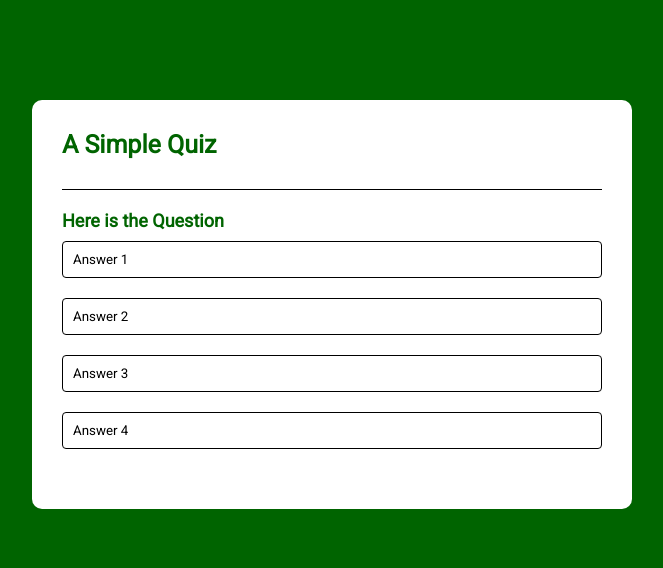
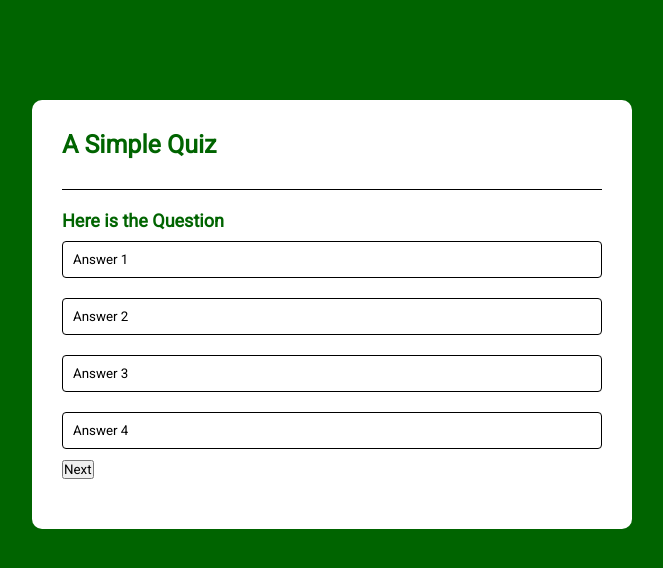
Before and after one commit to Mojisola-Akinrelere/Web-based-Quiz-App, a plain HTML site: page index.html in a window 1280 px wide. Shown: the whole page, without its empty margins (308-971 px from the left). Drawn offline with Linux system fonts and the light colour scheme.

Commit message:
Added the Next Button

```diff
--- a/index.html
+++ b/index.html
@@ -20,6 +20,7 @@
                 <button class="btn">Answer 3</button>
                 <button class="btn">Answer 4</button>
             </div>
+            <button id="nextbtn">Next</button>
 
         </div>
 
```
